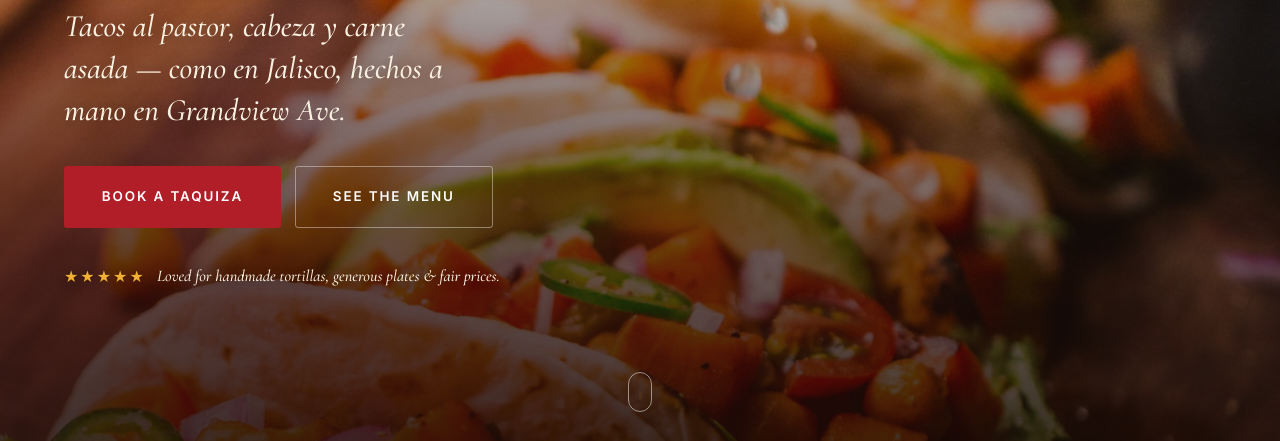
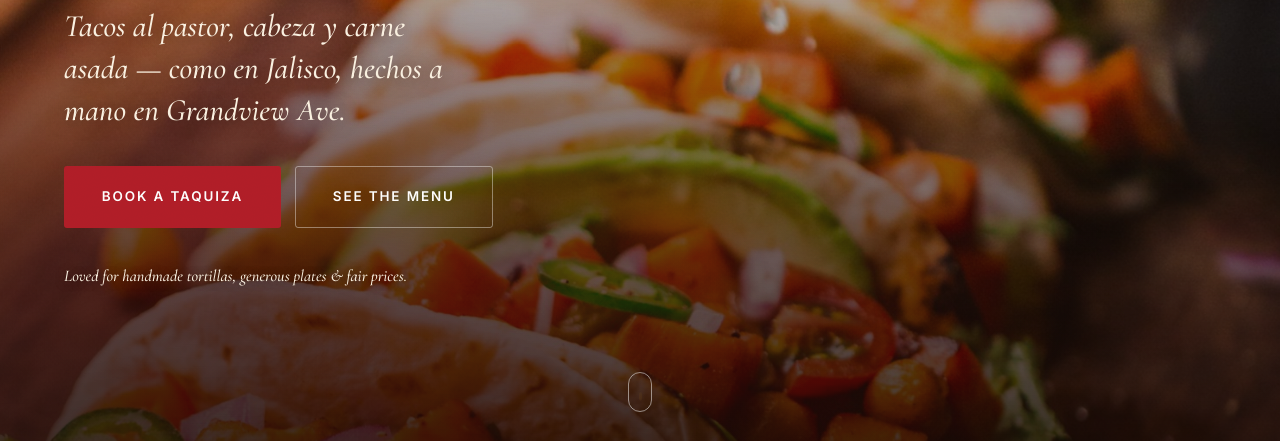
Before and after one commit to 321david123/jalisciense-muscatine, a plain HTML site: page index.html in a window 1280 px wide. Shown: the part 359-800 px from the top of the page. Drawn offline with nearby package versions, Linux system fonts and the light colour scheme.

Commit message:
Accuracy pass: remove unverified claims before pitch
Co-Authored-By: Claude Opus 4.8 <noreply@anthropic.com>

```diff
--- a/index.html
+++ b/index.html
@@ -128,7 +128,6 @@
           <a href="#menu" class="btn btn--outline btn--lg">See the Menu</a>
         </div>
         <div class="hero__rating">
-          <span class="stars" aria-hidden="true">★★★★★</span>
           <span>Loved for handmade tortillas, generous plates &amp; fair prices.</span>
         </div>
       </div>
```
